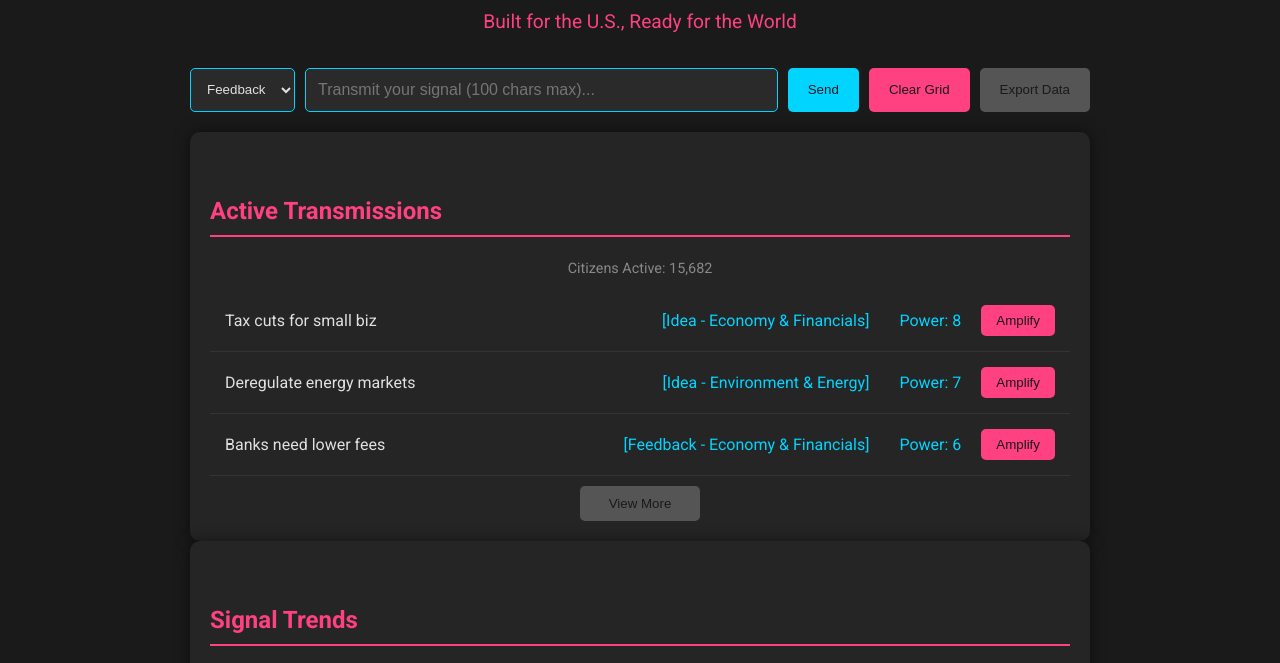
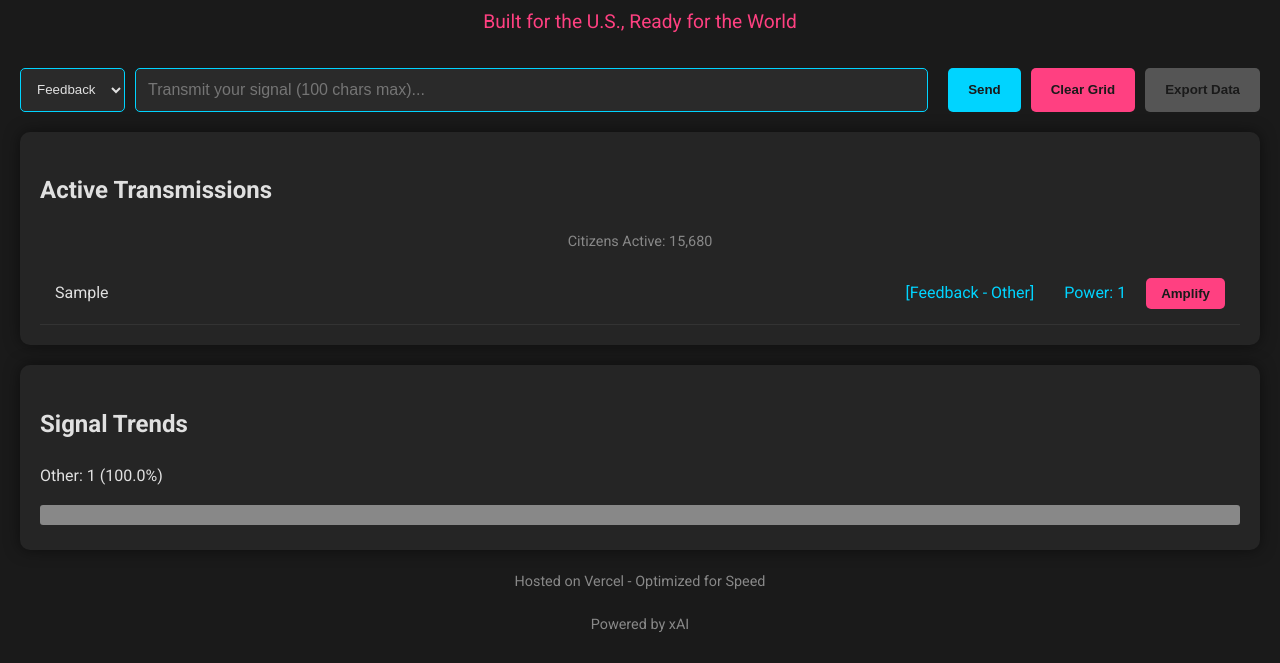
Before and after one commit to ClayWarren/citizenfeedback, a plain HTML site: page index.html in a window 1280 px wide. Both pictures are taken after typing "Sample" into the empty fields and a click on the button "Send". Shown: the part 114-777 px from the top of the page. Drawn offline with Linux system fonts and the light colour scheme.

Commit message:
Update index.html

```diff
--- a/index.html
+++ b/index.html
@@ -3,16 +3,20 @@
 <head>
     <meta charset="UTF-8">
     <meta name="viewport" content="width=device-width, initial-scale=1.0">
+    <meta name="apple-mobile-web-app-capable" content="yes">
+    <meta name="apple-mobile-web-app-status-bar-style" content="black-translucent">
     <title>Citizen Feedback Grid</title>
+    <link rel="manifest" href="/manifest.json">
+    <link href="https://fonts.googleapis.com/css2?family=Roboto:wght@400;700&display=swap" rel="stylesheet">
     <style>
         body {
-            font-family: 'Roboto', Arial, sans-serif;
+            font-family: 'Roboto', sans-serif;
             background: #1a1a1a;
             color: #e0e0e0;
-            max-width: 900px;
-            margin: 0 auto;
+            margin: 0;
             padding: 20px;
             line-height: 1.6;
+            overscroll-behavior: none; /* Prevent overscroll bounce */
         }
         h1 {
             font-size: 2.5em;
@@ -28,13 +32,6 @@
             font-size: 1.2em;
             color: #ff4081;
             margin-bottom: 30px;
-        }
-        h2 {
-            font-size: 1.5em;
-            color: #ff4081;
-            margin-top: 40px;
-            border-bottom: 2px solid #ff4081;
-            padding-bottom: 5px;
         }
         #feedback-form {
             display: flex;
@@ -66,20 +63,13 @@
             color: #e0e0e0;
             border-radius: 5px;
         }
-        #category-preview {
-            font-size: 0.9em;
-            color: #888;
-            position: absolute;
-            bottom: -20px;
-            left: 10px;
-        }
         button {
             padding: 12px 20px;
             background: #00d4ff;
             color: #1a1a1a;
             border: none;
             border-radius: 5px;
-            font .weight: bold;
+            font-weight: bold;
             cursor: pointer;
             transition: background 0.3s, transform 0.2s;
         }
@@ -97,11 +87,12 @@
             background: #555;
             cursor: not-allowed;
         }
-        #feedback-list, #trends {
+        .section {
             background: #252525;
             padding: 20px;
             border-radius: 10px;
             box-shadow: 0 0 15px rgba(0, 0, 0, 0.5);
+            margin-top: 20px;
         }
         .feedback-item {
             display: flex;
@@ -149,9 +140,6 @@
         }
         #hidden-items.visible {
             display: block;
-        }
-        #trends-content {
-            margin-top: 20px;
         }
         .trend-bar {
             height: 20px;
@@ -202,7 +190,6 @@
             }
         }
     </style>
-    <link href="https://fonts.googleapis.com/css2?family=Roboto:wght@400;700&display=swap" rel="stylesheet">
 </head>
 <body>
     <div id="intro">Welcome to the Grid<br>Free for the U.S., Built for the World</div>
@@ -220,29 +207,22 @@
         <button id="clear-btn" onclick="clearData()">Clear Grid</button>
         <button id="export-btn" title="Coming with U.S. server sync">Export Data</button>
     </div>
-    <div id="feedback-list">
+    <div class="section" id="feedback-list">
         <h2>Active Transmissions</h2>
         <div id="active-count">Citizens Active: <span id="active-num">15,672</span></div>
         <div id="visible-items"></div>
         <div id="hidden-items"></div>
         <button id="more-btn" onclick="toggleMore()">View More</button>
     </div>
-    <div id="trends">
+    <div class="section" id="trends">
         <h2>Signal Trends</h2>
         <div id="trends-content"></div>
     </div>
-    <div id="note">Prototype Note: Data stored locally. Server sync coming for U.S. scale.</div>
+    <div id="note">Hosted on Vercel - Optimized for Speed</div>
     <div id="footer">Powered by xAI</div>
 
     <script>
-        let feedbackItems = JSON.parse(localStorage.getItem('feedbackItems')) || [
-            { text: "Deregulate energy markets", category: "Environment & Energy", timestamp: Date.now() - 3600000, votes: 7, type: "Idea" },
-            { text: "Potholes ruin my commute", category: "Infrastructure & Industrials", timestamp: Date.now() - 1800000, votes: 4, type: "Issue" },
-            { text: "Banks need lower fees", category: "Economy & Financials", timestamp: Date.now() - 900000, votes: 6, type: "Feedback" },
-            { text: "More tech jobs in rural areas", category: "Technology & Communication", timestamp: Date.now() - 600000, votes: 3, type: "Idea" },
-            { text: "Tax cuts for small biz", category: "Economy & Financials", timestamp: Date.now() - 300000, votes: 8, type: "Idea" }
-        ];
-
+        let feedbackItems = JSON.parse(localStorage.getItem('feedbackItems')) || [];
         const categories = {
             "Infrastructure & Industrials": ["pothole", "road", "highway", "street", "bridge", "car", "traffic", "transport", "construction", "repair", "sidewalk", "tunnel", "factory", "industry", "machine"],
             "Health Care": ["health", "hospital", "doctor", "nurse", "care", "medicine", "clinic", "patient", "treatment", "disease", "mental", "wellness", "emergency", "vaccine", "pharmacy"],
@@ -256,7 +236,6 @@
             "Consumer Markets": ["shop", "store", "retail", "car", "auto", "food", "drink", "price", "product", "brand", "buy", "sell", "market", "grocery"],
             "Other": []
         };
-
         const trendColors = {
             "Infrastructure & Industrials": "#00d4ff",
             "Health Care": "#4caf50",
@@ -289,14 +268,7 @@
                 alert("Signal too weak—amplify your input!");
                 return;
             }
-
-            const item = {
-                text: text,
-                category: categorize(text),
-                timestamp: Date.now(),
-                votes: 1,
-                type: type
-            };
+            const item = { text, category: categorize(text), timestamp: Date.now(), votes: 1, type };
             feedbackItems.push(item);
             input.value = '';
             saveAndUpdate();
@@ -343,10 +315,7 @@
                 return;
             }
 
-            const sortedItems = feedbackItems.slice().sort((a, b) => {
-                return b.votes - a.votes || b.timestamp - a.timestamp;
-            });
-
+            const sortedItems = feedbackItems.slice().sort((a, b) => b.votes - a.votes || b.timestamp - a.timestamp);
             sortedItems.forEach((item, index) => {
                 const div = document.createElement('div');
                 div.className = 'feedback-item';
@@ -403,11 +372,12 @@
             updateDashboard();
             setTimeout(() => document.getElementById('intro').classList.add('fade'), 3000);
             setInterval(updateActiveCount, 5000);
+            if ('serviceWorker' in navigator) {
+                navigator.serviceWorker.register('/service-worker.js').catch(err => console.log('Service Worker registration failed:', err));
+            }
         };
 
-        document.getElementById('feedback-input').addEventListener('input', (e) => {
-            updateCategoryPreview(e.target.value);
-        });
+        document.getElementById('feedback-input').addEventListener('input', (e) => updateCategoryPreview(e.target.value));
         document.getElementById('feedback-input').addEventListener('keypress', (e) => {
             if (e.key === 'Enter') submitFeedback();
         });
```
